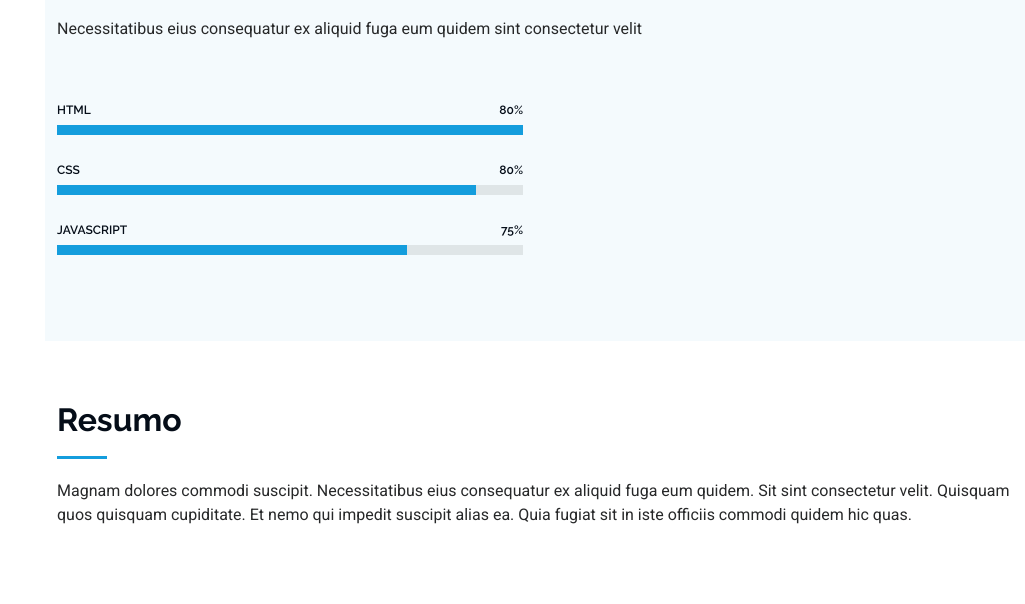
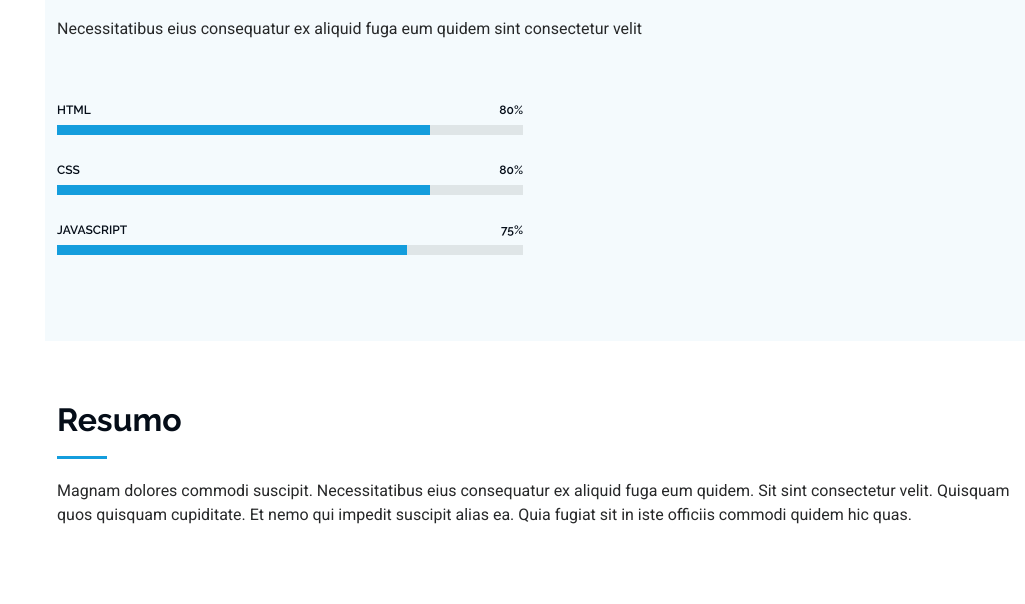
Before and after one commit to Mikage1/portifolio, a plain HTML site: page index.html in a window 1280 px wide. Shown: the part 1633-2237 px from the top of the page, without its empty margins (255-1280 px from the left). Drawn offline with Linux system fonts and the light colour scheme.

Commit message:
Conserto valores

```diff
--- a/index.html
+++ b/index.html
@@ -178,7 +178,7 @@
             <div class="progress">
               <span class="skill"><span>HTML</span> <i class="val">80%</i></span>
               <div class="progress-bar-wrap">
-                <div class="progress-bar" role="progressbar" aria-valuenow="100" aria-valuemin="0" aria-valuemax="100">
+                <div class="progress-bar" role="progressbar" aria-valuenow="80" aria-valuemin="0" aria-valuemax="100">
                 </div>
               </div>
             </div><!-- End Skills Item -->
@@ -186,7 +186,7 @@
             <div class="progress">
               <span class="skill"><span>CSS</span> <i class="val">80%</i></span>
               <div class="progress-bar-wrap">
-                <div class="progress-bar" role="progressbar" aria-valuenow="90" aria-valuemin="0" aria-valuemax="100">
+                <div class="progress-bar" role="progressbar" aria-valuenow="80" aria-valuemin="0" aria-valuemax="100">
                 </div>
               </div>
             </div><!-- End Skills Item -->
```
